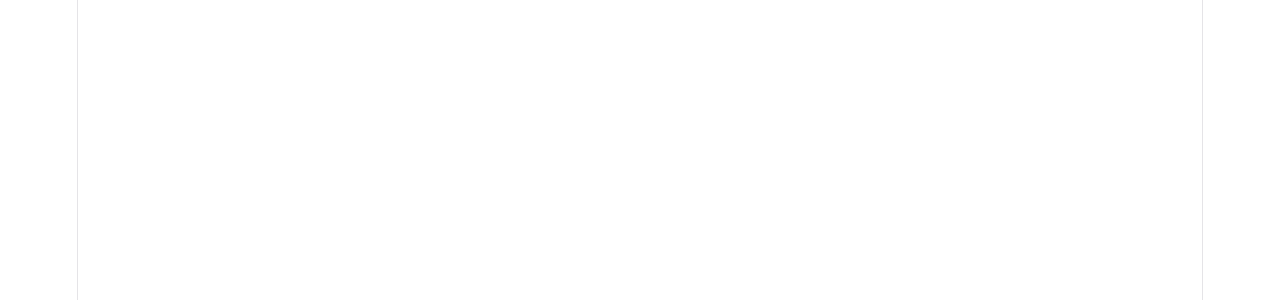
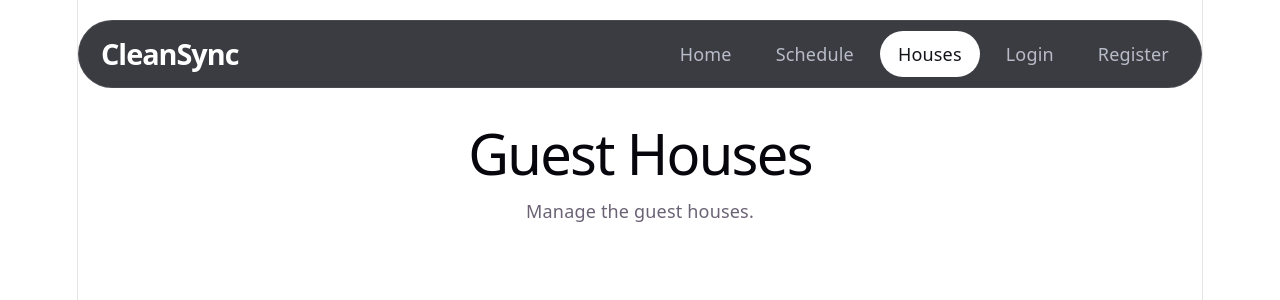
Before and after one commit to mina1961/clean-sync, a React (Vite) app: page /houses in a window 1280 px wide. Before the commit this address had no page. Shown: the top 300 px of the page. Built offline with nearby package versions, Linux system fonts and the light colour scheme.

Commit message:
Add app routing and navigation
Add Header navigation, active link styles, Schedule and Houses pages, and update the functional guide.

```diff
--- a/src/App.jsx
+++ b/src/App.jsx
@@ -2,13 +2,19 @@
 import { Routes, Route } from 'react-router'
 import Home from './pages/home/Home.jsx'
 import './App.css'
+import Header from './components/header/Header.jsx'
+import Schedule from './pages/schedule/Schedule.jsx'
+import Houses from './pages/houses/Houses.jsx'
 
 function App() {
 
   return (
     <>
+    <Header />
     <Routes>
       <Route path="/" element={<Home />} />
+      <Route path="/schedule" element={<Schedule />} />
+      <Route path="/houses" element={<Houses />} />
     </Routes>
 
     </>
--- /dev/null
+++ b/src/components/header/Header.css
@@ -0,0 +1,50 @@
+.site-header {
+    width: 100%;
+    padding: 20px 0;
+}
+
+.navbar {
+    max-width: 1100px;
+    margin: 0 auto;
+    padding: 10px 14px 10px 22px;
+
+    display: flex;
+    align-items: center;
+    justify-content: space-between;
+
+    background: rgba(25, 27, 34, 0.85);
+    border: 1px solid rgba(255, 255, 255, 0.08);
+    border-radius: 50px;
+}
+
+.logo {
+    font-size: 1.6rem;
+    font-weight: 700;
+    text-decoration: none;
+    color: #ffffff;
+    letter-spacing: -1px;
+}
+
+.nav-menu {
+    display: flex;
+    align-items: center;
+    gap: 8px;
+}
+
+.nav-link {
+    padding: 10px 18px;
+    border-radius: 999px;
+    text-decoration: none;
+    color: #b8bcc8;
+    transition: all 0.25s ease;
+}
+
+.nav-link:hover {
+    color: #ffffff;
+    background: rgba(255, 255, 255, 0.08);
+}
+
+.nav-link.active {
+    background: #ffffff;
+    color: #14151a;
+}
--- /dev/null
+++ b/src/components/header/Header.jsx
@@ -0,0 +1,39 @@
+import "./Header.css"
+import { Link, NavLink } from 'react-router'
+
+export default function Header() {
+
+    const getNavLinkClass = ({ isActive }) => {
+        return isActive ? "nav-link active" : "nav-link";
+    };
+
+    return (
+        <header className="site-header">
+            <nav className="navbar">
+
+                <Link to="/" className="logo">
+                    CleanSync
+                </Link>
+
+                <div className="nav-menu">
+                    <NavLink to="/" end className={getNavLinkClass}>
+                        Home
+                    </NavLink>
+                    <NavLink to="/schedule" className={getNavLinkClass} >
+                        Schedule
+                    </NavLink>
+                    <NavLink to="/houses" className={getNavLinkClass}>
+                        Houses
+                    </NavLink>
+                    <NavLink to="/login" className={getNavLinkClass}>
+                        Login
+                    </NavLink>
+
+                    <NavLink to="/register" className={getNavLinkClass}>
+                        Register
+                    </NavLink>
+                </div>
+            </nav>
+        </header>
+    )
+}
--- /dev/null
+++ b/src/pages/houses/Houses.jsx
@@ -0,0 +1,8 @@
+export default function Houses() {
+    return (
+        <section>
+            <h1>Guest Houses</h1>
+            <p>Manage the guest houses.</p>
+        </section>
+    );
+}
--- /dev/null
+++ b/src/pages/schedule/Schedule.jsx
@@ -0,0 +1,8 @@
+export default function Schedule() {
+    return (
+        <main>
+            <h1>Cleaning Schedule</h1>
+            <p>Upcoming guest house cleanings</p>
+        </main>
+    );
+}
```
Also changed, not shown: 1 other file (tests, documents, lock files or other folders).
